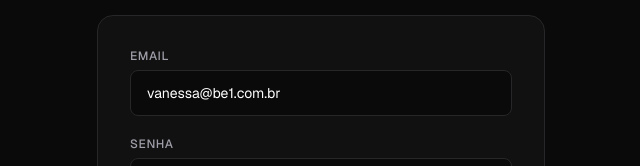
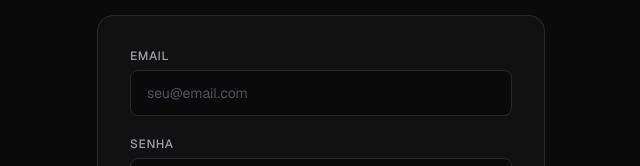
Before and after one commit to GabrielTramon/portifolio, a Next.js app in the folder portfolio-frontend/: page /login in a window 1280 px wide. Shown: the part 313-479 px from the top of the page, without its empty margins (319-959 px from the left). Built offline with nearby package versions, Linux system fonts and the light colour scheme; no server answers.

Commit message:
fix: remove pre-filled email from login form

```diff
--- a/portfolio-frontend/src/app/login/page.tsx
+++ b/portfolio-frontend/src/app/login/page.tsx
@@ -6,7 +6,7 @@ import { useRouter } from "next/navigation";
 const API_URL = process.env.NEXT_PUBLIC_API_URL || "http://localhost:3000";
 
 export default function LoginPage() {
-  const [email, setEmail] = useState("vanessa@be1.com.br");
+  const [email, setEmail] = useState("");
   const [password, setPassword] = useState("");
   const [error, setError] = useState("");
   const [loading, setLoading] = useState(false);
```
